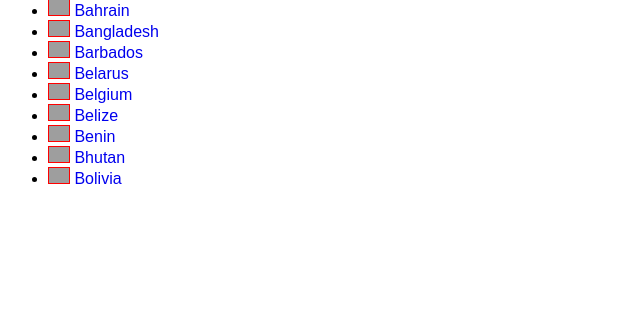
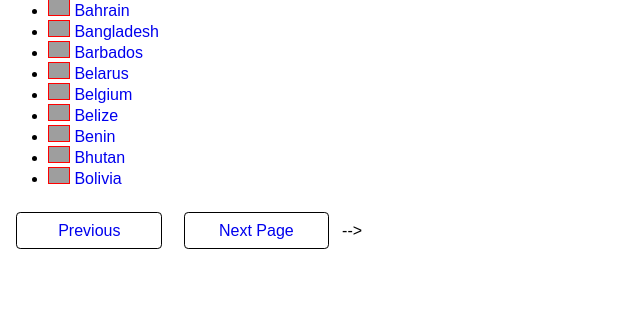
Before and after one commit to napier40401643/Course-Work-Part-A, a Flask app: page /begin/1 in a window 1280 px wide. Shown: the part 346-658 px from the top of the page, without its empty margins (0-640 px from the left). Run offline with Flask 2, Linux system fonts and the light colour scheme; grey boxes are pictures that could not be loaded.

Commit message:
format prev and next buttons

```diff
--- a/templates/index.html
+++ b/templates/index.html
@@ -13,7 +13,7 @@
 			{% endfor %}
 		</ul>
 		</div>
-		<!-- <div class="nav_button">
+		<div class="nav_button">
 			<a href="/begin/{{page_number - page_size}}">Previous</a>
 		</div>
 		<div class="nav_button">
```
